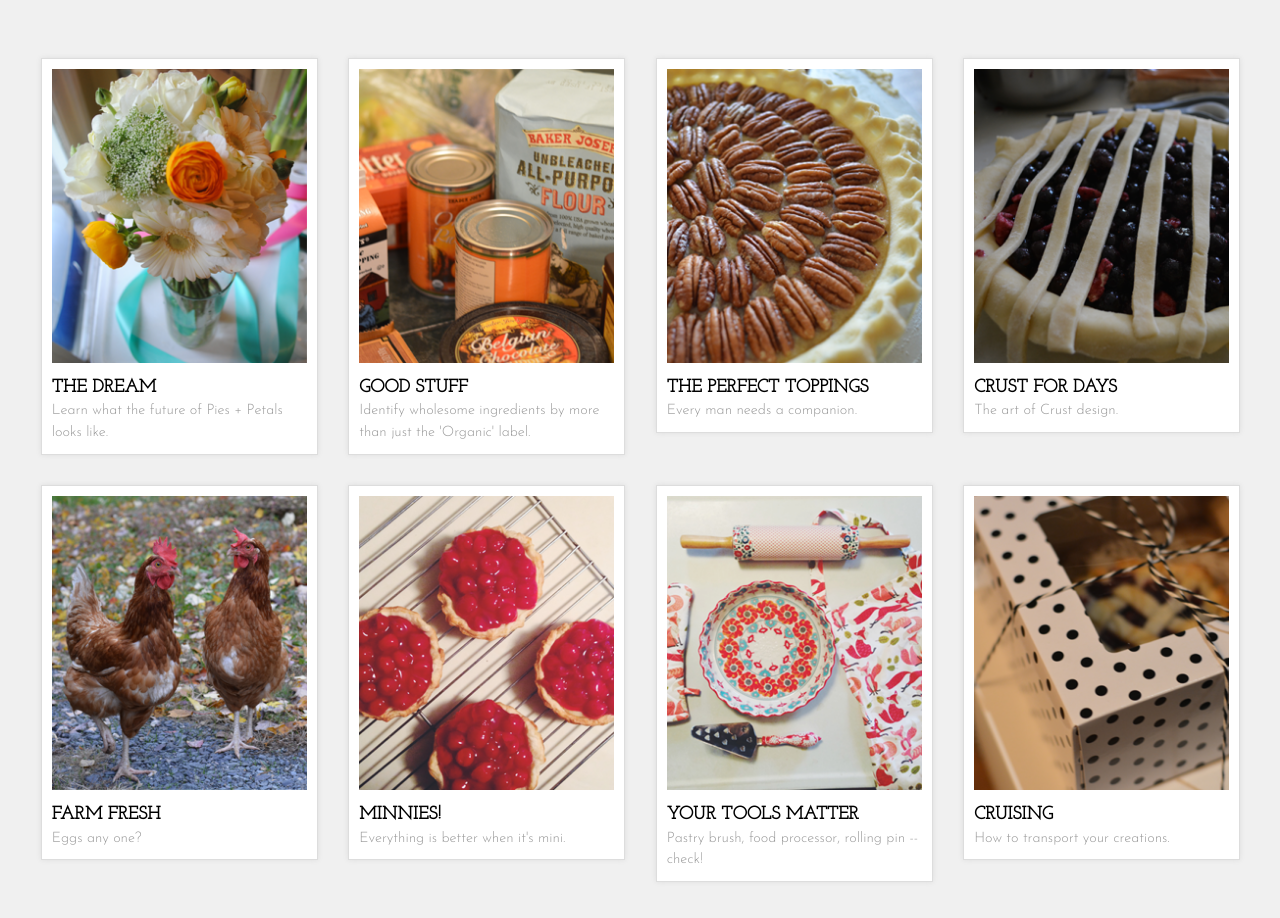
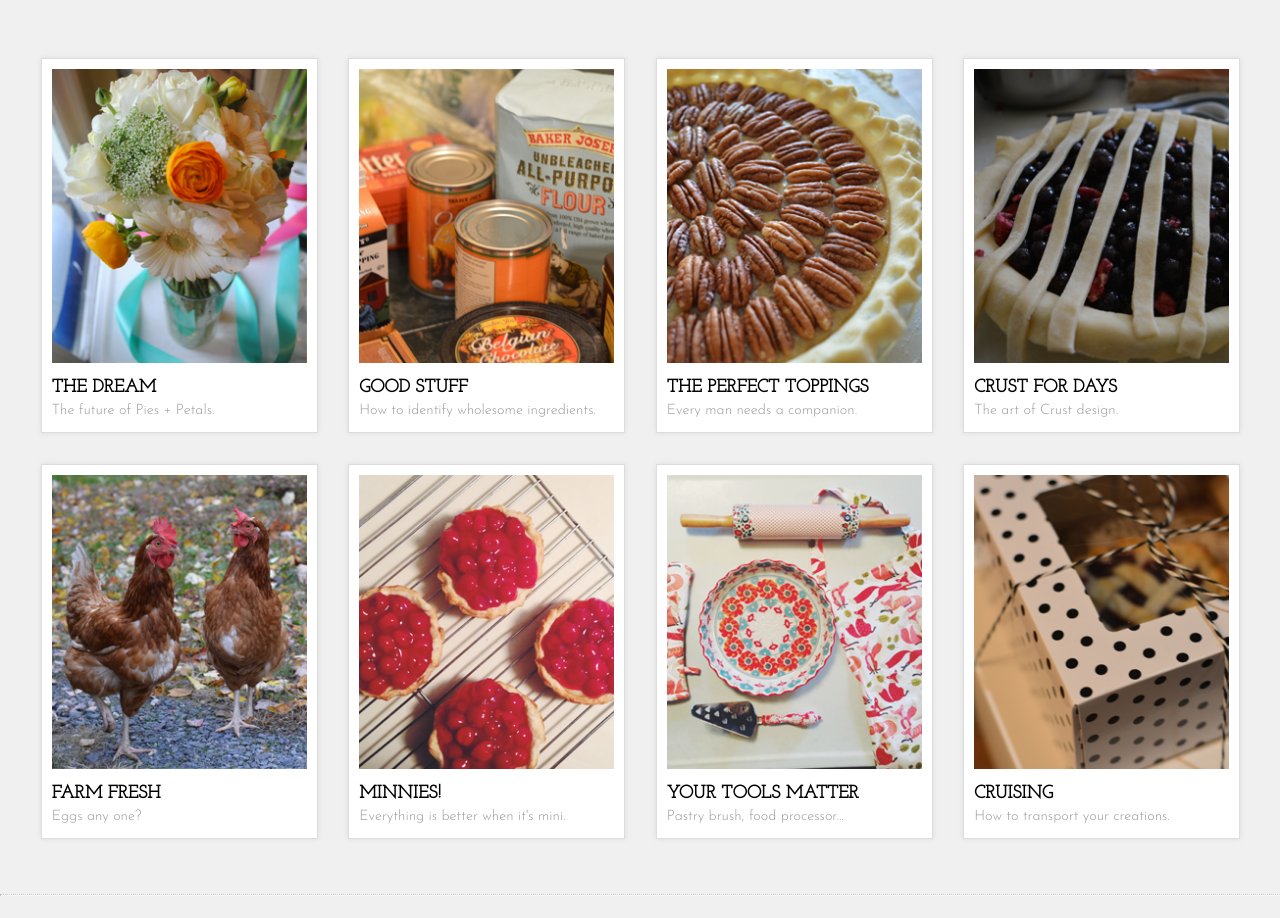
Before and after one commit to listropea/listropea.github.io, a plain HTML site: page gallery.html in a window 1280 px wide. Shown: the part 62-980 px from the top of the page. Drawn offline with nearby package versions, Linux system fonts and the light colour scheme; a web font is replaced by a local one.

Commit message:
caption changes

```diff
--- a/gallery.html
+++ b/gallery.html
@@ -37,12 +37,12 @@
                 <li>
                     <img src="images/dream.png" />
                     <h3>The Dream</h3>
-                    <p>Learn what the future of Pies + Petals looks like.</p>
+                    <p>The future of Pies + Petals.</p>
                 </li>
                 <li>
                     <img src="images/ingredients.png" />
                     <h3>Good Stuff</h3>
-                    <p>Identify wholesome ingredients by more than just the 'Organic' label.</p>
+                    <p>How to identify wholesome ingredients.</p>
                 </li>
                 <li>
                     <img src="images/pecanpie.png" />
@@ -67,7 +67,7 @@
                 <li>
                     <img src="images/tools.png" />
                     <h3>Your tools matter</h3>
-                    <p>Pastry brush, food processor, rolling pin -- check!</p>
+                    <p>Pastry brush, food processor...</p>
                 </li>
                 <li>
                     <img src="images/box.png" />
```
